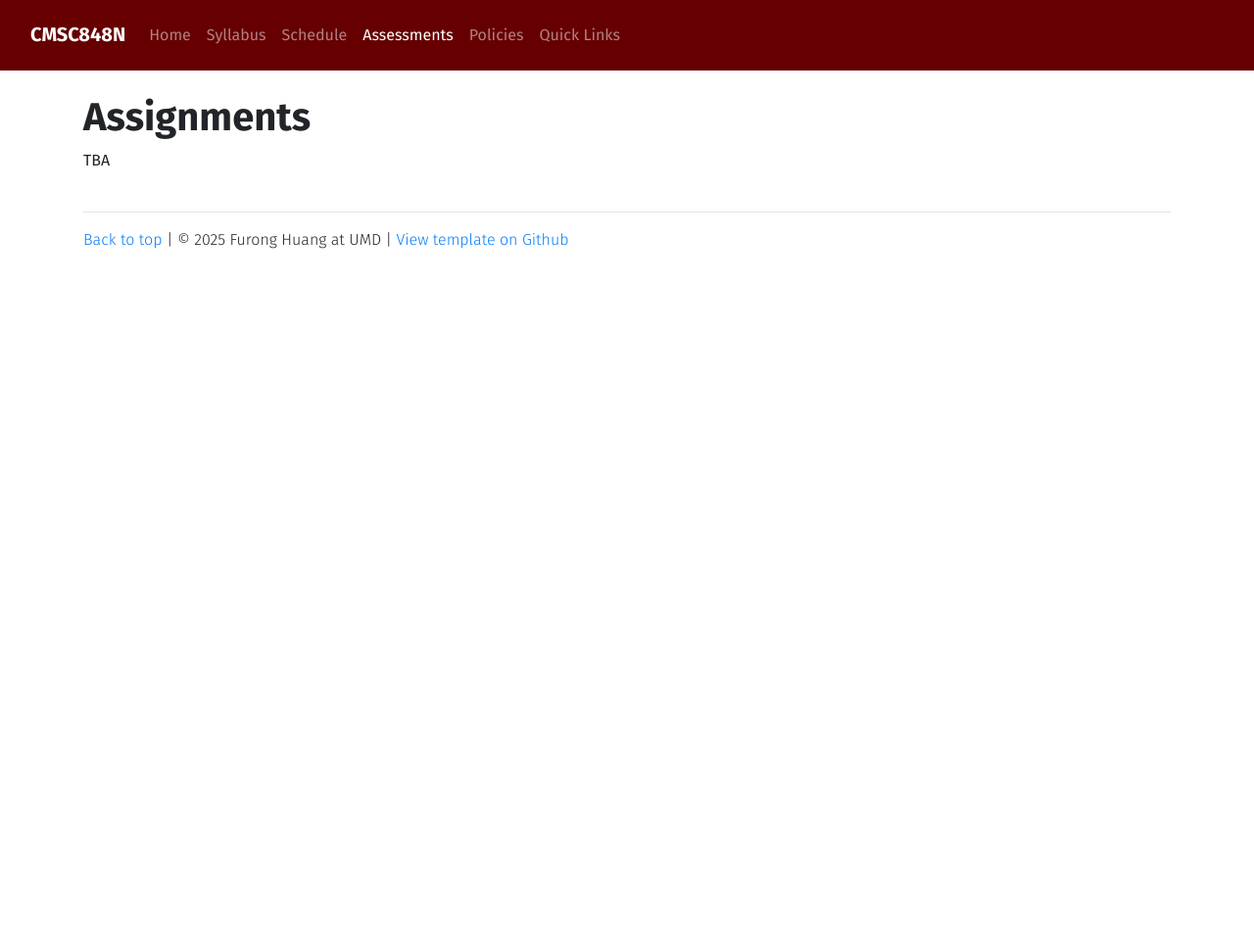
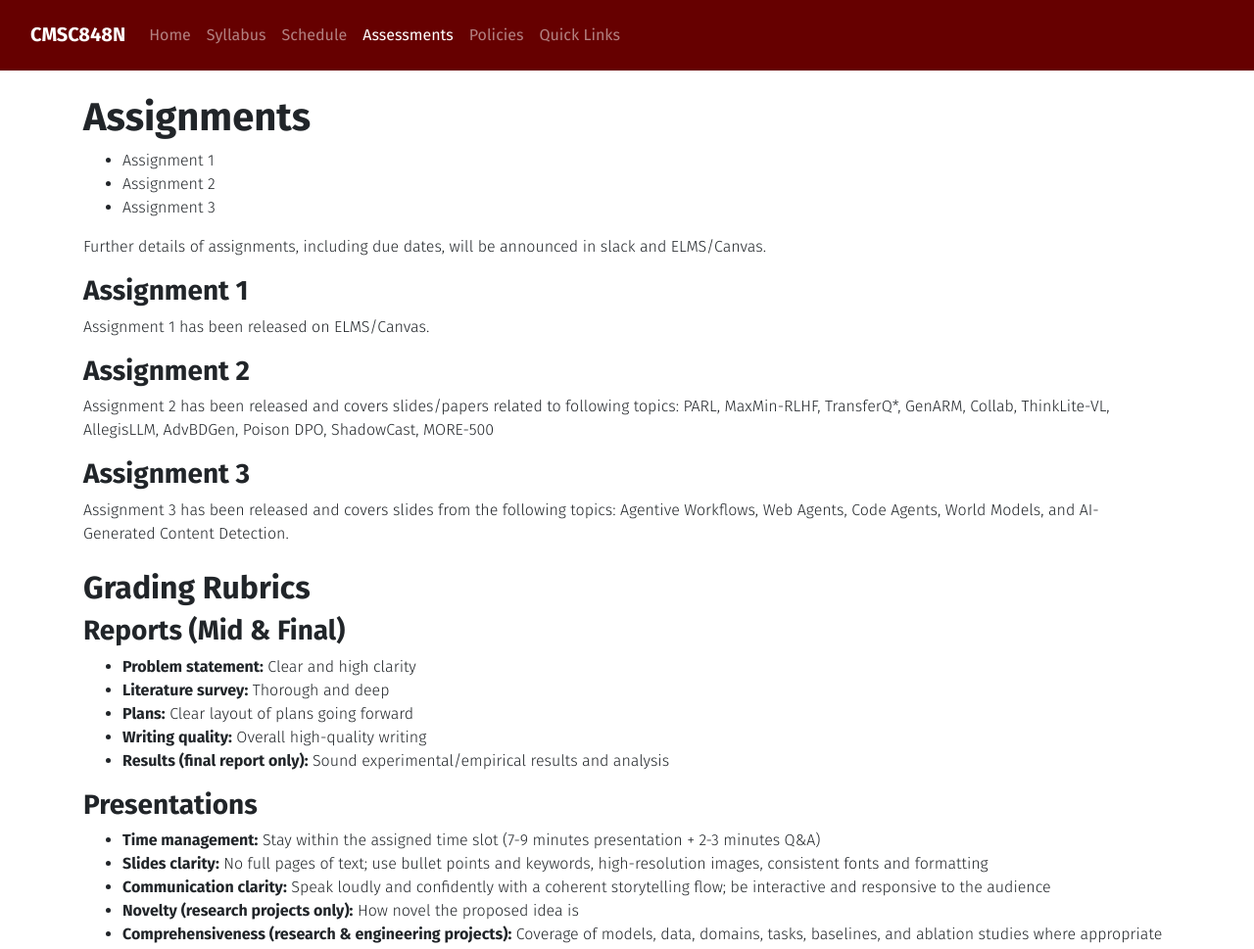
Before and after one commit to umd-huang-lab/cmsc848n-fall2025, a plain HTML site: page assessments.html in a window 1280 px wide. Shown: the top 969 px of the page at 98% size. Drawn offline with nearby package versions, Linux system fonts and the light colour scheme.

Commit message:
add grading rubrics

```diff
--- a/assessments.html
+++ b/assessments.html
@@ -55,26 +55,46 @@
 
 <main class="container">
  <h1>Assignments</h1>
-  TBA
-  <!-- <p>List your assignments here</p>
+  <!-- <p>List your assignments here</p> -->
     <ul><li>Assignment 1</li>
         <li>Assignment 2</li>
         <li>Assignment 3</li>
     </ul>
-<p>Further details of assignments, including due dates, will be announced in class. </p>
+<p>Further details of assignments, including due dates, will be announced in slack and ELMS/Canvas. </p>
 
 <h3>Assignment 1</h3>
-    <p>Description here</p>
+    <p>Assignment 1 has been released on ELMS/Canvas.</p>
 
 <h3>Assignment 2</h3>
-    <p>Description here</p>
+    <p>Assignment 2 has been released and covers slides/papers related to following topics: PARL, MaxMin-RLHF, TransferQ*, GenARM, Collab, ThinkLite-VL, AllegisLLM, AdvBDGen, Poison DPO, ShadowCast, MORE-500</p>
 
 <h3>Assignment 3</h3>
-    <p>Description here</p>
+    <p>Assignment 3 has been released and covers slides from the following topics: Agentive Workflows, Web Agents, Code Agents, World Models, and AI-Generated Content Detection.</p>
 
-<h3>Citation style</h3>
-<p>Add a citation style here for assignment work.</p> -->
+<!-- <h3>Citation style</h3>
+<p>Add a citation style here for assignment work.</p>  -->
 
+  <section id="grading-rubrics" class="mt-4">
+    <h2>Grading Rubrics</h2>
+
+    <h3>Reports (Mid &amp; Final)</h3>
+    <ul>
+      <li><strong>Problem statement:</strong> Clear and high clarity</li>
+      <li><strong>Literature survey:</strong> Thorough and deep</li>
+      <li><strong>Plans:</strong> Clear layout of plans going forward</li>
+      <li><strong>Writing quality:</strong> Overall high-quality writing</li>
+      <li><strong>Results (final report only):</strong> Sound experimental/empirical results and analysis</li>
+    </ul>
+
+    <h3>Presentations</h3>
+    <ul>
+      <li><strong>Time management:</strong> Stay within the assigned time slot (7-9 minutes presentation + 2-3 minutes Q&amp;A)</li>
+      <li><strong>Slides clarity:</strong> No full pages of text; use bullet points and keywords, high-resolution images, consistent fonts and formatting</li>
+      <li><strong>Communication clarity:</strong> Speak loudly and confidently with a coherent storytelling flow; be interactive and responsive to the audience</li>
+      <li><strong>Novelty (research projects only):</strong> How novel the proposed idea is</li>
+      <li><strong>Comprehensiveness (research &amp; engineering projects):</strong> Coverage of models, data, domains, tasks, baselines, and ablation studies where appropriate</li>
+    </ul>
+  </section>
 
     <br><br><hr>
           <p><a href="#top">Back to top</a> | &copy; <script>document.write(/\d{4}/.exec(Date())[0])</script> Furong Huang at UMD | <a href="https://github.com/paulhaimes/syllabus-template" target="_blank">View template on Github</a></p>
```
